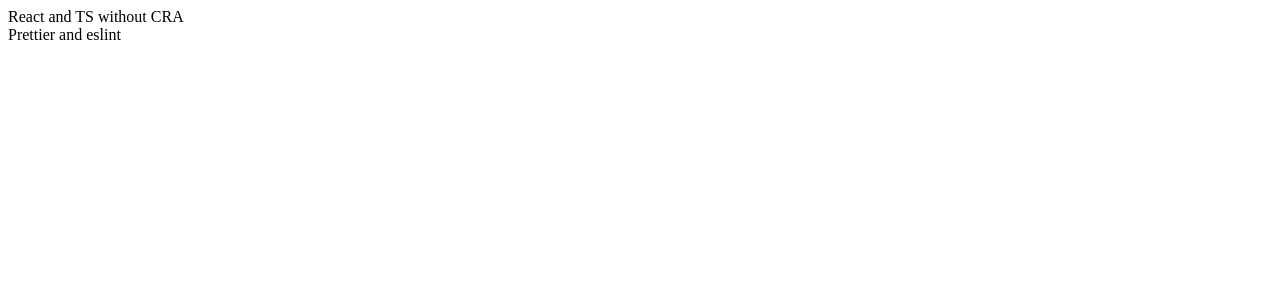
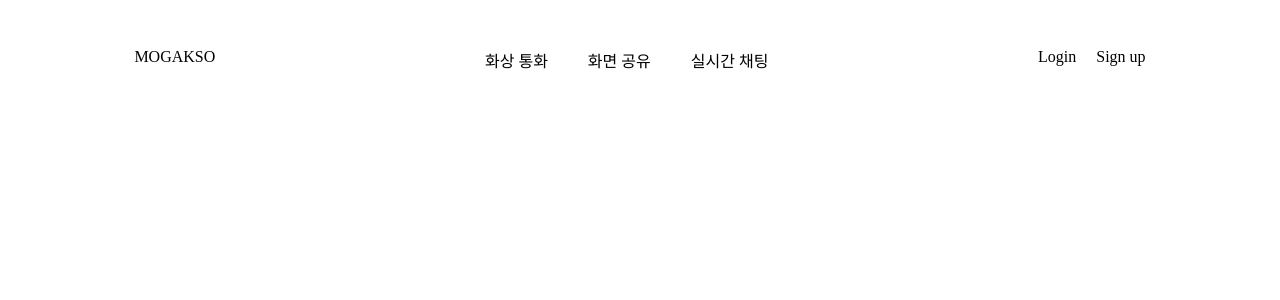
Before and after one commit to winter-mogakso/winter-mogakso-web, a React app: page / in a window 1280 px wide. Shown: the top 300 px of the page. Built offline with nearby package versions, Linux system fonts and the light colour scheme.

Commit message:
Feat: atomic design에 따른 폴더구조 분리

```diff
--- a/src/App.tsx
+++ b/src/App.tsx
@@ -1,11 +1,15 @@
 import React from 'react';
+import { Routes, Route } from 'react-router-dom';
+
+import Home from './components/pages/Home';
+import NotFound from './components/pages/404';
 
 function App() {
     return (
-        <div>
-            <div>React and TS without CRA</div>
-            <div>Prettier and eslint</div>
-        </div>
+        <Routes>
+            <Route path="/" element={<Home />} />
+            <Route path="*" element={<NotFound />} />
+        </Routes>
     );
 }
 
--- /dev/null
+++ b/src/components/molecules/HeaderTabs/index.tsx
@@ -0,0 +1,29 @@
+import React from 'react';
+
+import styles from './styles.module.scss';
+
+const MENU_DATA = [
+    {
+        title: '화상 통화',
+    },
+    {
+        title: '화면 공유',
+    },
+    {
+        title: '실시간 채팅',
+    },
+];
+
+function HeaderTabs() {
+    return (
+        <div className={styles.tabs}>
+            {MENU_DATA.map((item) => (
+                <div key={item.title} className={styles.item}>
+                    {item.title}
+                </div>
+            ))}
+        </div>
+    );
+}
+
+export default HeaderTabs;
--- /dev/null
+++ b/src/components/molecules/HeaderTabs/styles.module.scss
@@ -0,0 +1,8 @@
+.tabs {
+    display: flex;
+    gap: 40px;
+}
+
+.item {
+    cursor: pointer;
+}
--- /dev/null
+++ b/src/components/organisms/Layout/Header/index.tsx
@@ -0,0 +1,18 @@
+import React from 'react';
+import styles from './styles.module.scss';
+import HeaderTabs from 'src/components/molecules/HeaderTabs';
+
+function Header() {
+    return (
+        <div className={styles.header}>
+            <div className={styles.Logo}>MOGAKSO</div>
+            <HeaderTabs />
+            <div className={styles.account_btn}>
+                <div>Login</div>
+                <div>Sign up</div>
+            </div>
+        </div>
+    );
+}
+
+export default Header;
--- /dev/null
+++ b/src/components/organisms/Layout/Header/styles.module.scss
@@ -0,0 +1,11 @@
+.header {
+    display: flex;
+    justify-content: space-between;
+
+    padding: 40px 10%;
+}
+
+.account_btn {
+    display: flex;
+    gap: 20px;
+}
--- /dev/null
+++ b/src/components/pages/404/index.tsx
@@ -0,0 +1,7 @@
+import React from 'react';
+
+function NotFound() {
+    return <div>404 NOT FOUND</div>;
+}
+
+export default NotFound;
--- /dev/null
+++ b/src/components/pages/Home/index.tsx
@@ -0,0 +1,13 @@
+import React from 'react';
+
+import Header from 'src/components/organisms/Layout/Header';
+
+function Home() {
+    return (
+        <>
+            <Header />
+        </>
+    );
+}
+
+export default Home;
```
